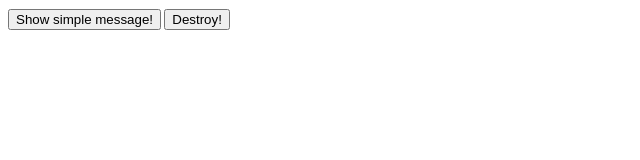
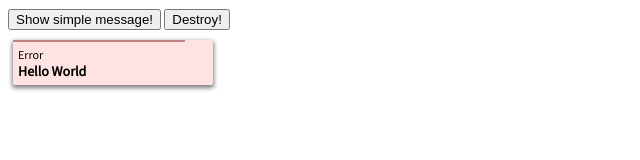
Before and after one commit to js-tasks-ru/js-20220909_danila65, a website: page 05-dom-document-loading/1-notification/index.html in a window 1280 px wide. Both pictures are taken after a click on the button "Show simple message!". Shown: the whole page, without its empty margins (0-640 px from the left). Drawn offline with Linux system fonts and the light colour scheme.

Commit message:
fix tests

```diff
--- a/05-dom-document-loading/1-notification/index.html
+++ b/05-dom-document-loading/1-notification/index.html
@@ -15,8 +15,8 @@
 
   btn1.addEventListener('click', () => {
     const notification = new NotificationMessage('Hello World', {
-      duration: 2000,
-      type: 'success'
+      duration: 20000,
+      type: 'error'
     });
     i = notification;
 
--- a/05-dom-document-loading/1-notification/index.js
+++ b/05-dom-document-loading/1-notification/index.js
@@ -5,21 +5,17 @@ export default class NotificationMessage {
       duration,
       type,
     };
+    this.duration = duration;
+    this.type = type;
+
+    this.show();
   }
 
   static hasNotification = false;
   static id = Math.random().toString(36).substring(2, 7);
   static interval = null;
 
-  show(additionalEl) {
-    let additionalElement = '';
-    if (additionalEl) {
-      const wrap = document.createElement('div');
-      wrap.append(additionalEl);
-
-      additionalElement = wrap.innerHTML;
-    }
-
+  show(additionalEl = '') {
     const template = `
     <div class="notification ${this.animationProp.type}" style="--value:${
       this.animationProp.duration / 1000
@@ -31,12 +27,17 @@ export default class NotificationMessage {
           ${this.message}
         </div>
       </div>
-      ${additionalElement}
     </div>
     `;
 
     const wrapper = document.createElement("div");
-    wrapper.innerHTML = template;
+
+    if (additionalEl) {
+      additionalEl.innerHTML = template;
+      wrapper.append(additionalEl);
+    } else {
+      wrapper.innerHTML = template;
+    }
 
     if (NotificationMessage.hasNotification === true) {
       const currentEl = document.getElementById(NotificationMessage.id);
```
